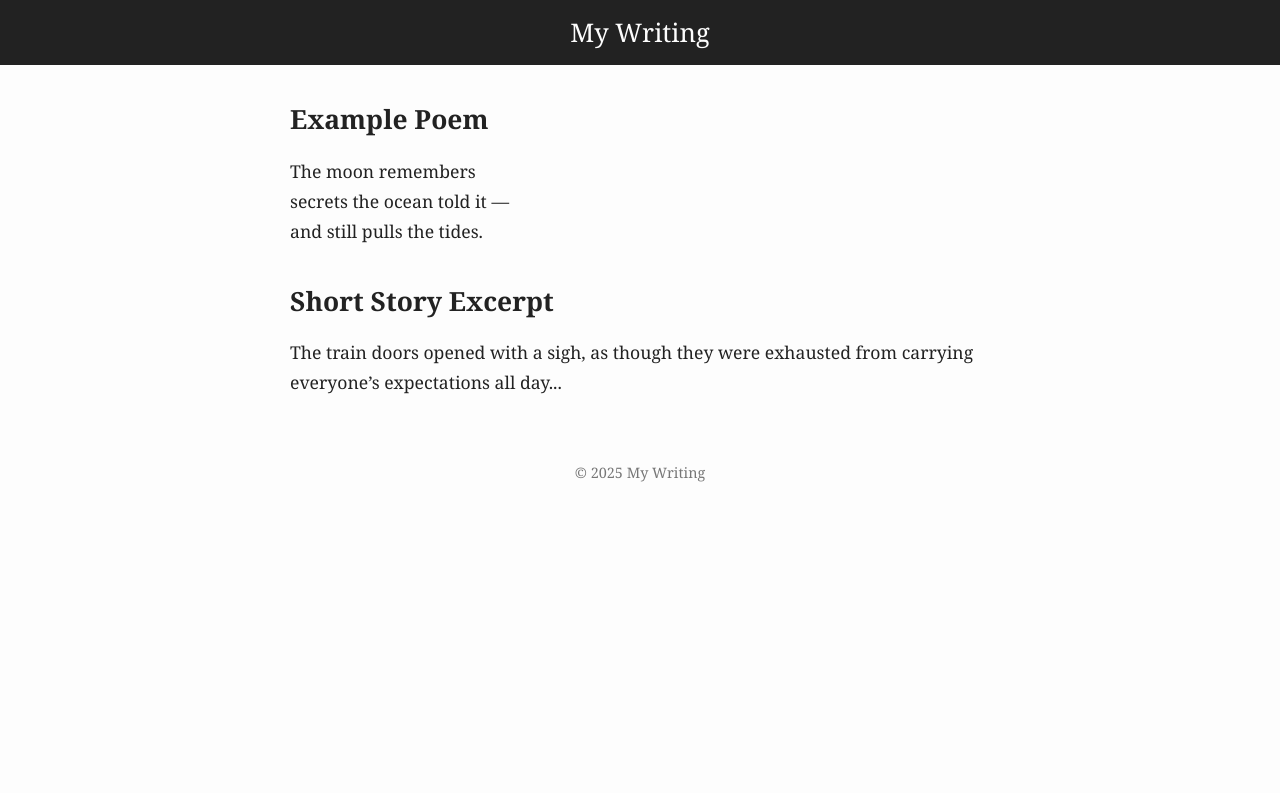
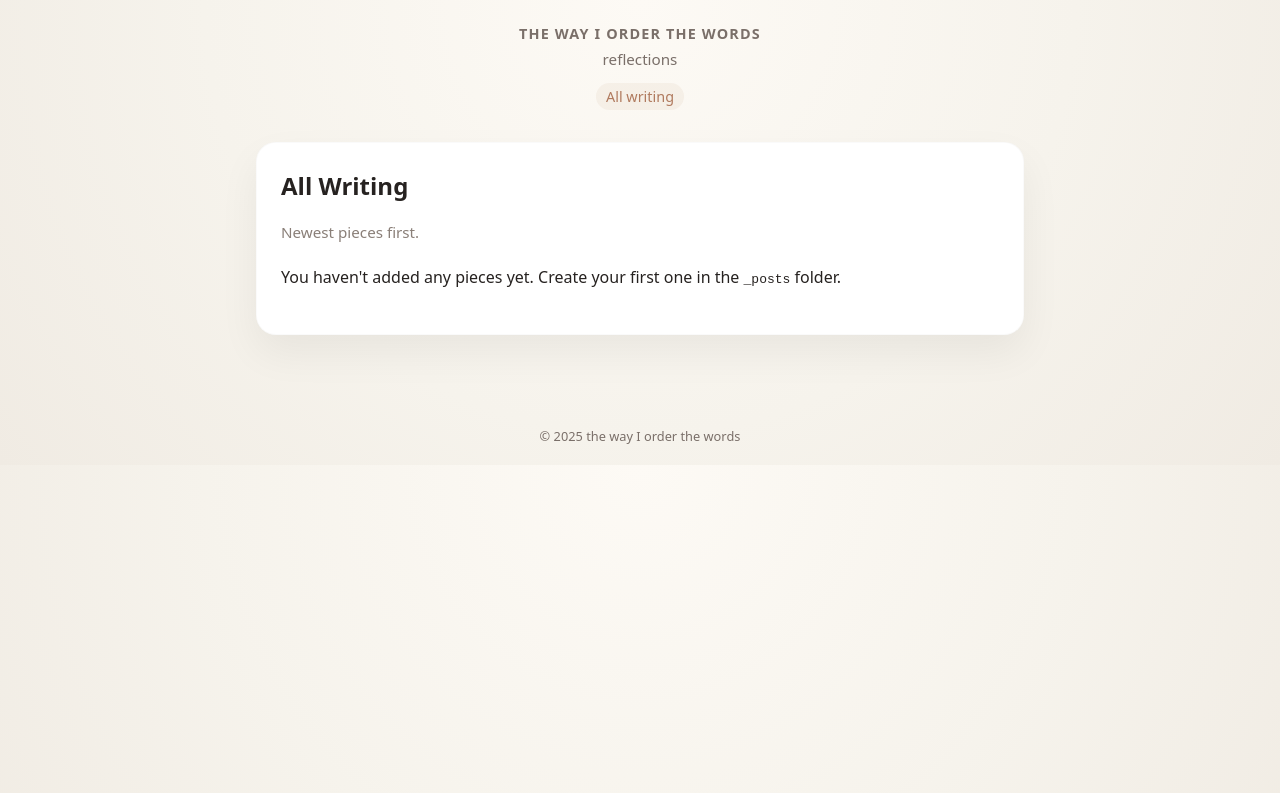
Before and after one commit to prosesareread/prosesareread.github.io, a Jekyll site: the page built from index.html, in a window 1280 px wide. Shown: the top 793 px of the page. Built offline with Jekyll 4.4.1, drawn with Linux system fonts in a browser that asks for light colours.

Commit message:
Refactor index.html for Jekyll integration

```diff
--- a/index.html
+++ b/index.html
@@ -1,63 +1,32 @@
-<!DOCTYPE html>
-<html lang="en">
-<head>
-    <meta charset="UTF-8">
-    <meta name="viewport" content="width=device-width, initial-scale=1.0">
-    <title>My Writing</title>
-    <style>
-        body {
-            font-family: Georgia, serif;
-            margin: 0;
-            padding: 0;
-            background: #fdfdfd;
-            color: #222;
-        }
-        header {
-            background: #222;
-            color: #fdfdfd;
-            padding: 15px 20px;
-            text-align: center;
-            font-size: 1.6em;
-        }
-        .container {
-            max-width: 700px;
-            margin: 40px auto;
-            padding: 0 20px;
-            line-height: 1.7em;
-            font-size: 1.1em;
-        }
-        h2 {
-            margin-top: 40px;
-        }
-        footer {
-            text-align: center;
-            padding: 15px;
-            margin-top: 50px;
-            color: #777;
-            font-size: 0.9em;
-        }
-    </style>
-</head>
-<body>
+---
+layout: default
+title: "All Writing"
+---
 
-<header>My Writing</header>
+<h1 style="font-size: 1.5rem; margin-top: 0;">All Writing</h1>
+<p style="margin-top: 4px; font-size: 0.95rem; color: #8a7f78;">
+  Newest pieces first.
+</p>
 
-<div class="container">
-    <h2>Example Poem</h2>
-    <p>
-        The moon remembers<br>
-        secrets the ocean told it —<br>
-        and still pulls the tides.
-    </p>
+<ul style="list-style: none; padding: 0; margin-top: 24px;">
+  {% for post in site.posts %}
+    <li style="margin-bottom: 18px;">
+      <a href="{{ post.url | relative_url }}" style="font-weight: 600; font-size: 1.02rem;">
+        {{ post.title }}
+      </a>
+      <div style="font-size: 0.85rem; color: #8a7f78; margin-top: 2px;">
+        {{ post.date | date: "%B %-d, %Y" }}
+        {% if post.category %} · {{ post.category }}{% endif %}
+      </div>
+      {% if post.excerpt %}
+        <p style="margin: 6px 0 0; font-size: 0.93rem; color: #5c524c;">
+          {{ post.excerpt | strip_html | truncate: 120 }}
+        </p>
+      {% endif %}
+    </li>
+  {% endfor %}
+</ul>
 
-    <h2>Short Story Excerpt</h2>
-    <p>
-       The train doors opened with a sigh, as though they were exhausted from carrying everyone’s expectations all day...
-    </p>
-
-</div>
-
-<footer>© 2025 My Writing</footer>
-
-</body>
-</html>
+{% if site.posts == empty %}
+  <p>You haven't added any pieces yet. Create your first one in the <code>_posts</code> folder.</p>
+{% endif %}
```
